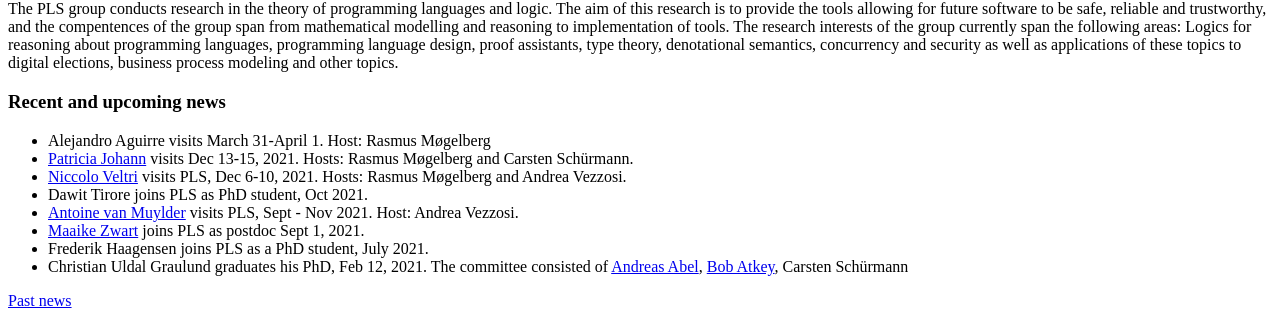
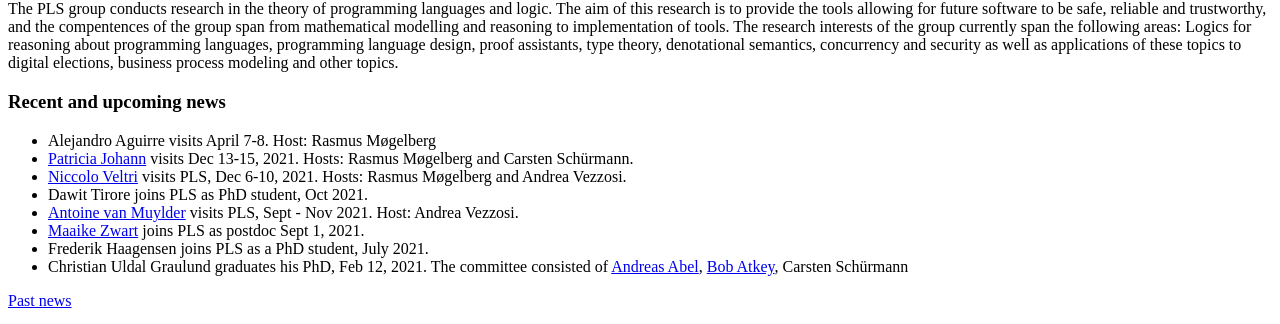
Before and after one commit to rmogelberg/pls.itu.dk, a Jekyll site: the page built from index.md, in a window 1280 px wide. Shown: the part 209-533 px from the top of the page. Built offline with Jekyll 4.4.1, drawn with Linux system fonts in a browser that asks for light colours.

Commit message:
Changed dates for Alejandro visit

```diff
--- a/index.md
+++ b/index.md
@@ -16,7 +16,7 @@ The PLS group conducts research in the theory of programming languages and logic
 
 ### Recent and upcoming news
 
-- Alejandro Aguirre visits March 31-April 1. Host: Rasmus Møgelberg
+- Alejandro Aguirre visits April 7-8. Host: Rasmus Møgelberg
 - [Patricia Johann](https://cs.appstate.edu/~johannp/) visits Dec 13-15, 2021. Hosts: Rasmus Møgelberg and Carsten Schürmann.
 - [Niccolo Veltri](https://niccoloveltri.github.io/) visits PLS, Dec 6-10, 2021. Hosts: Rasmus Møgelberg and Andrea Vezzosi.
 - Dawit Tirore joins PLS as PhD student, Oct 2021.
```
Also changed, not shown: Talks.md (+1 -1 lines).
